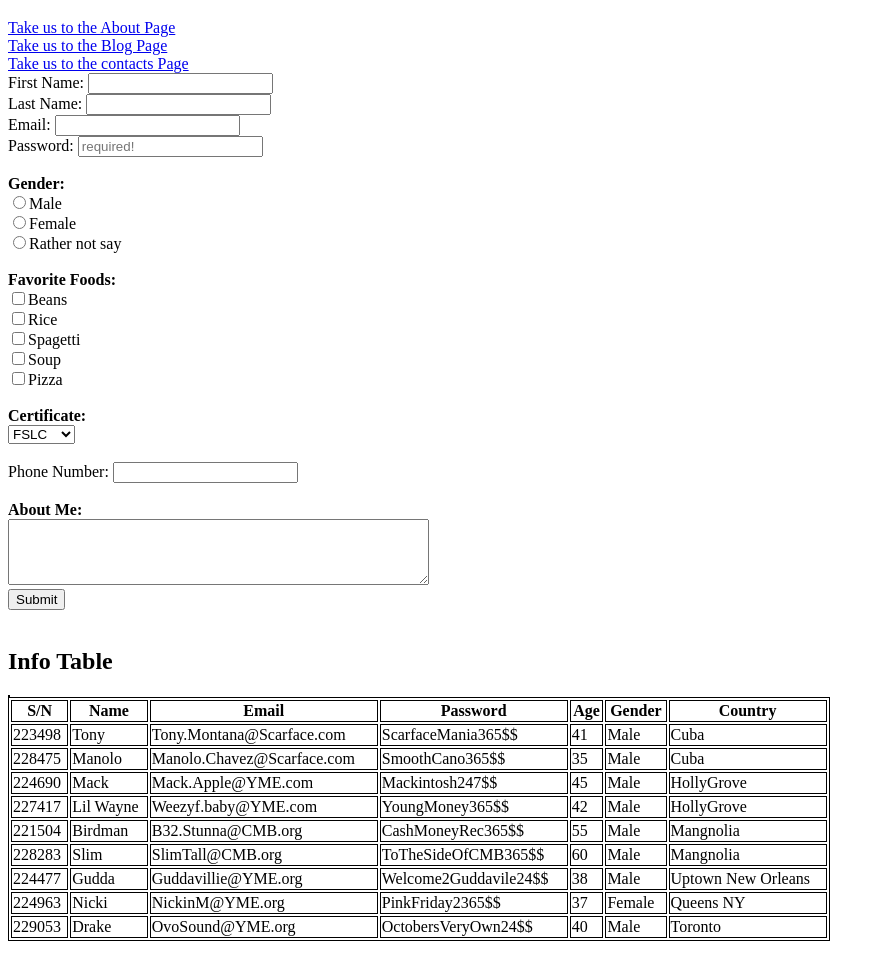
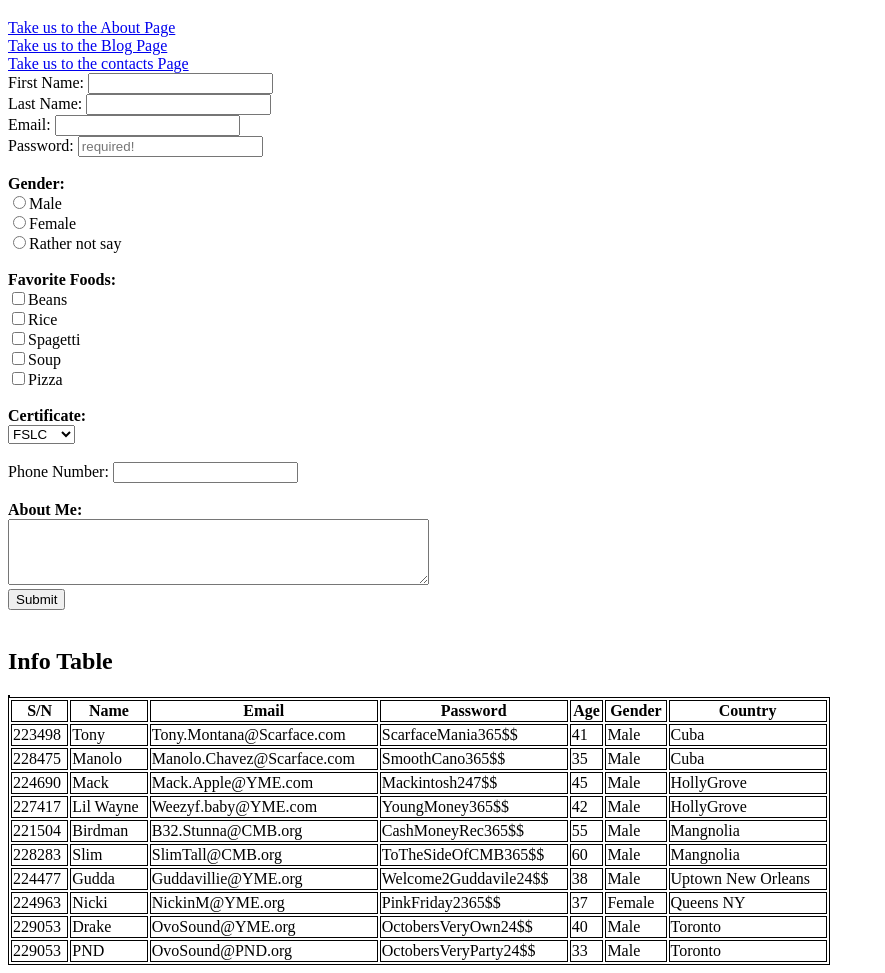
Before and after one commit to FrankDawg24/second-html-work, a plain HTML site: page index.html in a window 1280 px wide. Shown: the part 61-1034 px from the top of the page, without its empty margins (0-885 px from the left). Before the commit the page ends 1010 px from the top, so only its background shows below. Drawn offline with Linux system fonts and the light colour scheme.

Commit message:
Update index.html

```diff
--- a/index.html
+++ b/index.html
@@ -156,6 +156,15 @@
             <td>Male</td>
             <td>Toronto</td>
         </tr>
+           <tr>
+            <td>229053</td>
+            <td>PND</td>
+            <td>OvoSound@PND.org</td>
+            <td>OctobersVeryParty24$$</td>
+            <td>33</td>
+            <td>Male</td>
+            <td>Toronto</td>
+        </tr>
         </body>
         </tfoot>
         </table>
```
